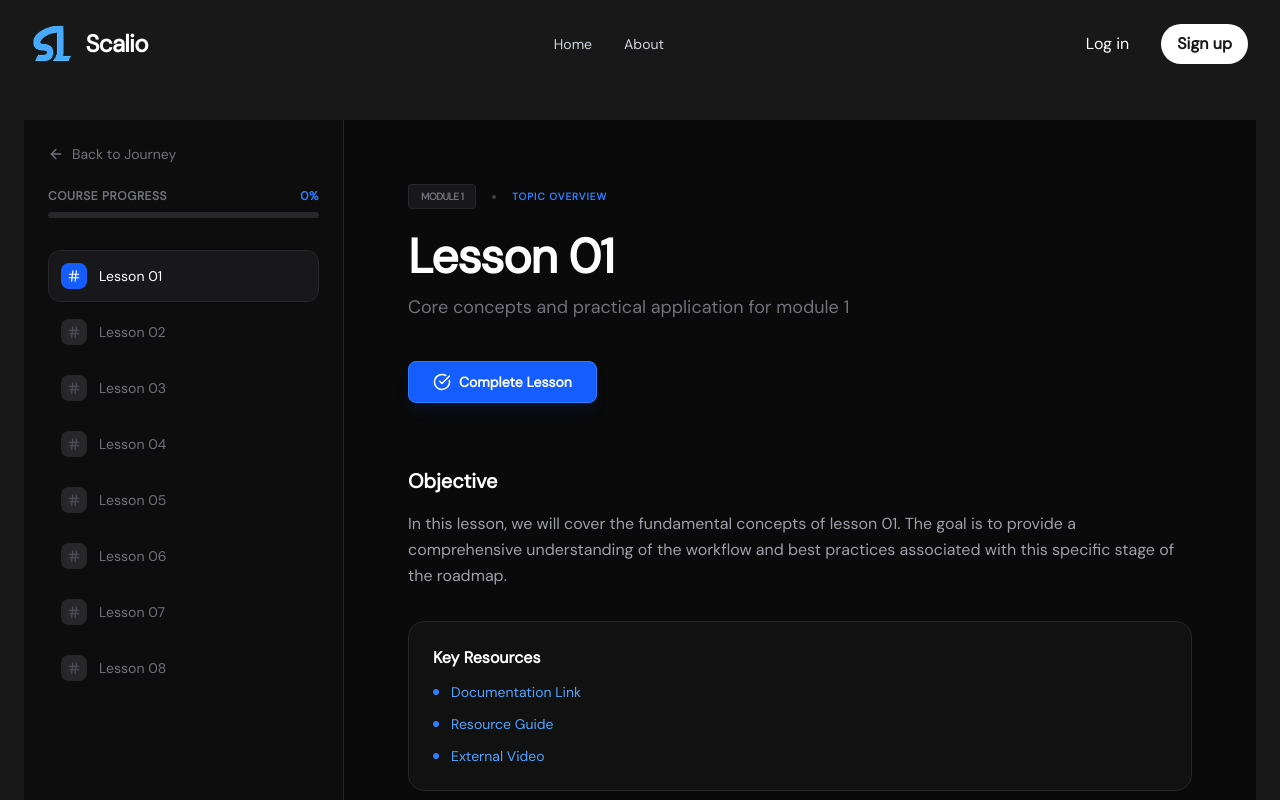
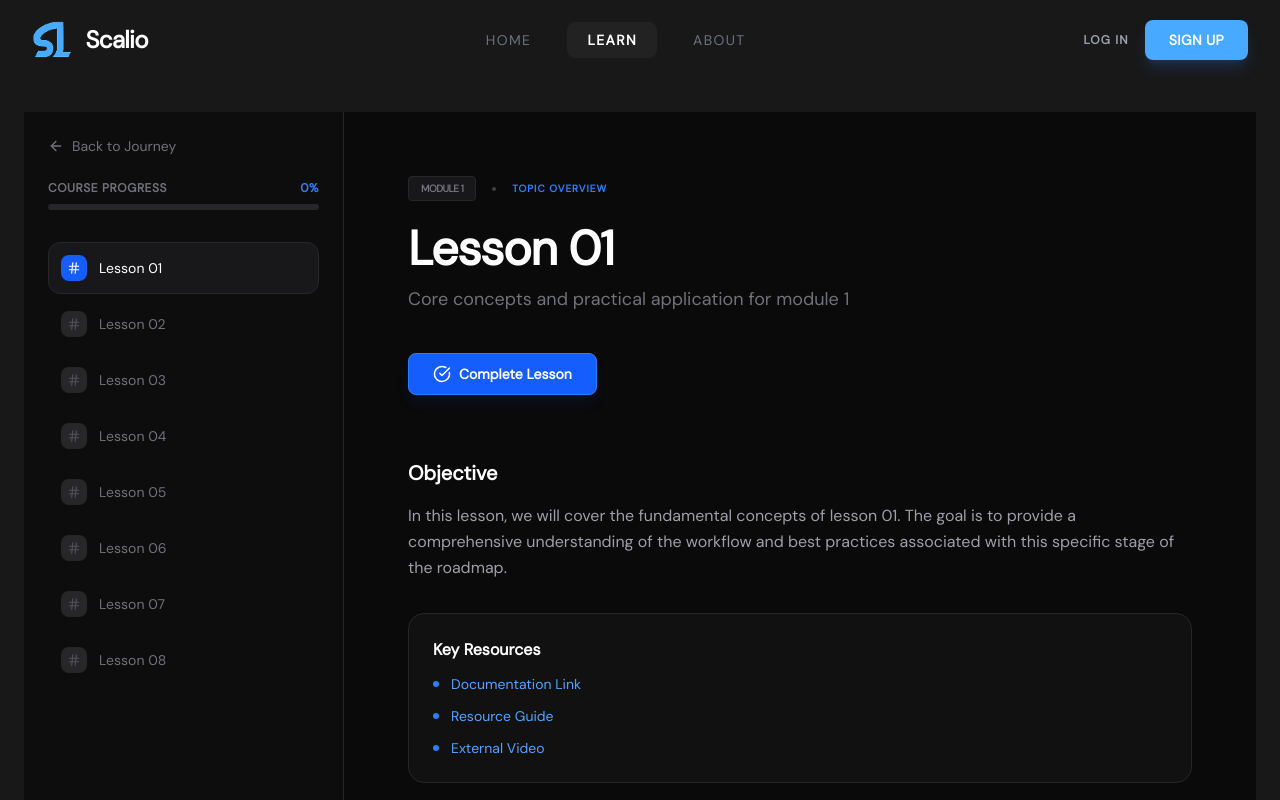
Before and after one commit to blckzr/Scalio, a React (Vite) app in the folder client/: page /learn/1/lesson/1 in a window 1280 px wide. Shown: the top 800 px of the page. Built offline with nearby package versions, Linux system fonts and the light colour scheme.

Commit message:
[style] updates navigation bar

```diff
--- a/client/src/components/layout/NavBar.tsx
+++ b/client/src/components/layout/NavBar.tsx
@@ -1,7 +1,7 @@
 import { useState, useRef, useEffect } from "react";
 import { Link, NavLink, useNavigate } from "react-router-dom";
 import { User, LogOut, Settings } from "lucide-react";
-import api from "../../lib/api"; // Import your Axios instance
+import api from "../../lib/api";
 import logo from "./logo.png";
 
 const Navbar = () => {
@@ -17,30 +17,24 @@ const Navbar = () => {
   const userStr = localStorage.getItem("user");
   const userData = userStr ? JSON.parse(userStr) : null;
   const profileImage =
-    userData?.profileImage || "https://i.imgur.com/V4RclNb.png"; // Default fallback
+    userData?.profileImage || "https://i.imgur.com/V4RclNb.png";
 
   // 3. Logout Method
   const handleLogout = async () => {
     try {
-      // Call backend to invalidate session
       await api.post("/auth/logout");
     } catch (error) {
       console.error("Logout error:", error);
     } finally {
-      // Clear local storage keys
       localStorage.removeItem("token");
       localStorage.removeItem("refresh_token");
       localStorage.removeItem("user");
-
-      // Close dropdown
       setIsDropdownOpen(false);
-
-      // Force redirect to login page
       window.location.href = "/login";
     }
   };
 
-  // 4. Click Outside Handler (To close dropdown when clicking elsewhere)
+  // 4. Click Outside Handler
   useEffect(() => {
     const handleClickOutside = (event: MouseEvent) => {
       if (
@@ -54,15 +48,16 @@ const Navbar = () => {
     return () => document.removeEventListener("mousedown", handleClickOutside);
   }, []);
 
-  // Helper for Link Styles
+  // --- STYLING LOGIC ---
   const getLinkClass = ({ isActive }: { isActive: boolean }) =>
     isActive
-      ? "text-white font-medium"
-      : "text-gray-300 hover:text-white transition-colors font-medium";
+      ? "bg-[#222] text-white px-5 py-2 rounded-lg font-black text-sm tracking-widest uppercase transition-all"
+      : "text-gray-500 hover:text-white px-5 py-2 font-eblack text-sm tracking-widest uppercase transition-colors";
 
   return (
-    <nav className="bg-transparent px-8 py-6 sticky top-0 z-50">
+    <nav className="bg-transparent px-8 py-5 sticky top-0 z-50">
       <div className="max-w-7xl mx-auto flex justify-between items-center">
+        {/* --- LEFT: LOGO --- */}
         <Link to="/" className="flex items-center gap-3 group">
           <img
             src={logo}
@@ -74,27 +69,27 @@ const Navbar = () => {
           </span>
         </Link>
 
-        {/* --- CENTER: Desktop Menu --- */}
-        <div className="hidden md:flex gap-8 text-btn font-medium">
+        {/* --- CENTER: DESKTOP MENU --- */}
+        {/* Matches the uppercase, widely spaced look in your image */}
+        <div className="hidden md:flex items-center gap-4">
           <NavLink to="/" className={getLinkClass}>
             Home
           </NavLink>
-          {isConnected && (
-            <NavLink to="/dashboard" className={getLinkClass}>
-              Dashboard
-            </NavLink>
-          )}
+
+          <NavLink to="/learn" className={getLinkClass}>
+            Learn
+          </NavLink>
+
           <NavLink to="/about" className={getLinkClass}>
             About
           </NavLink>
         </div>
 
-        {/* --- RIGHT: Auth Section --- */}
-        <div className="hidden md:flex items-center gap-4">
+        {/* --- RIGHT: AUTH SECTION --- */}
+        <div className="hidden md:flex items-center gap-6">
           {isConnected ? (
-            // LOGGED IN: Profile Dropdown
+            // LOGGED IN: Profile Dropdown (Kept existing logic)
             <div className="relative" ref={dropdownRef}>
-              {/* Profile Trigger Button */}
               <button
                 onClick={() => setIsDropdownOpen(!isDropdownOpen)}
                 className={`w-10 h-10 rounded-full bg-[#222] border flex items-center justify-center overflow-hidden transition-all ${
@@ -114,10 +109,8 @@ const Navbar = () => {
                 )}
               </button>
 
-              {/* Dropdown Menu */}
               {isDropdownOpen && (
                 <div className="absolute right-0 mt-3 w-48 bg-[#1e1e1e] border border-white/10 rounded-xl shadow-xl py-2 animate-fade-in z-50">
-                  {/* Menu Header (User Name) */}
                   <div className="px-4 py-2 border-b border-white/5 mb-1">
                     <p className="text-sm font-bold text-secondary truncate">
                       {userData?.firstName || "User"}
@@ -127,7 +120,6 @@ const Navbar = () => {
                     </p>
                   </div>
 
-                  {/* Menu Items */}
                   <Link
                     to="/profile"
                     className="flex items-center gap-2 px-4 py-2 text-sm text-accent hover:bg-white/5 hover:text-primary transition-colors"
@@ -148,7 +140,6 @@ const Navbar = () => {
 
                   <div className="my-1 border-t border-white/5"></div>
 
-                  {/* Logout Button */}
                   <button
                     onClick={handleLogout}
                     className="w-full flex items-center gap-2 px-4 py-2 text-sm text-red-400 hover:bg-red-500/10 transition-colors text-left"
@@ -161,20 +152,24 @@ const Navbar = () => {
             </div>
           ) : (
             // LOGGED OUT STATE
-            <>
+            // Matching the "SIGN IN" Blue Button look from your image
+            <div className="flex items-center gap-4">
+              {/* Optional: Simple Login Text Link if you want it less prominent */}
               <Link
                 to="/login"
-                className="text-secondary font-medium px-4 py-2 rounded-full hover:bg-white/10 transition-colors"
+                className="text-gray-400 font-bold text-xs uppercase tracking-widest hover:text-white transition-colors"
               >
-                Log in
+                Log In
               </Link>
+
+              {/* Main CTA Button - Matches the blue button in your screenshot */}
               <Link
                 to="/registration"
-                className="bg-secondary text-background font-bold px-4 py-2 rounded-full hover:bg-gray-200 transition-colors"
+                className="bg-primary hover:bg-blue-600 text-white font-extrabold text-sm px-6 py-2.5 rounded-lg uppercase tracking-wide transition-all shadow-lg shadow-blue-500/20"
               >
-                Sign up
+                Sign Up
               </Link>
-            </>
+            </div>
           )}
         </div>
 
```
